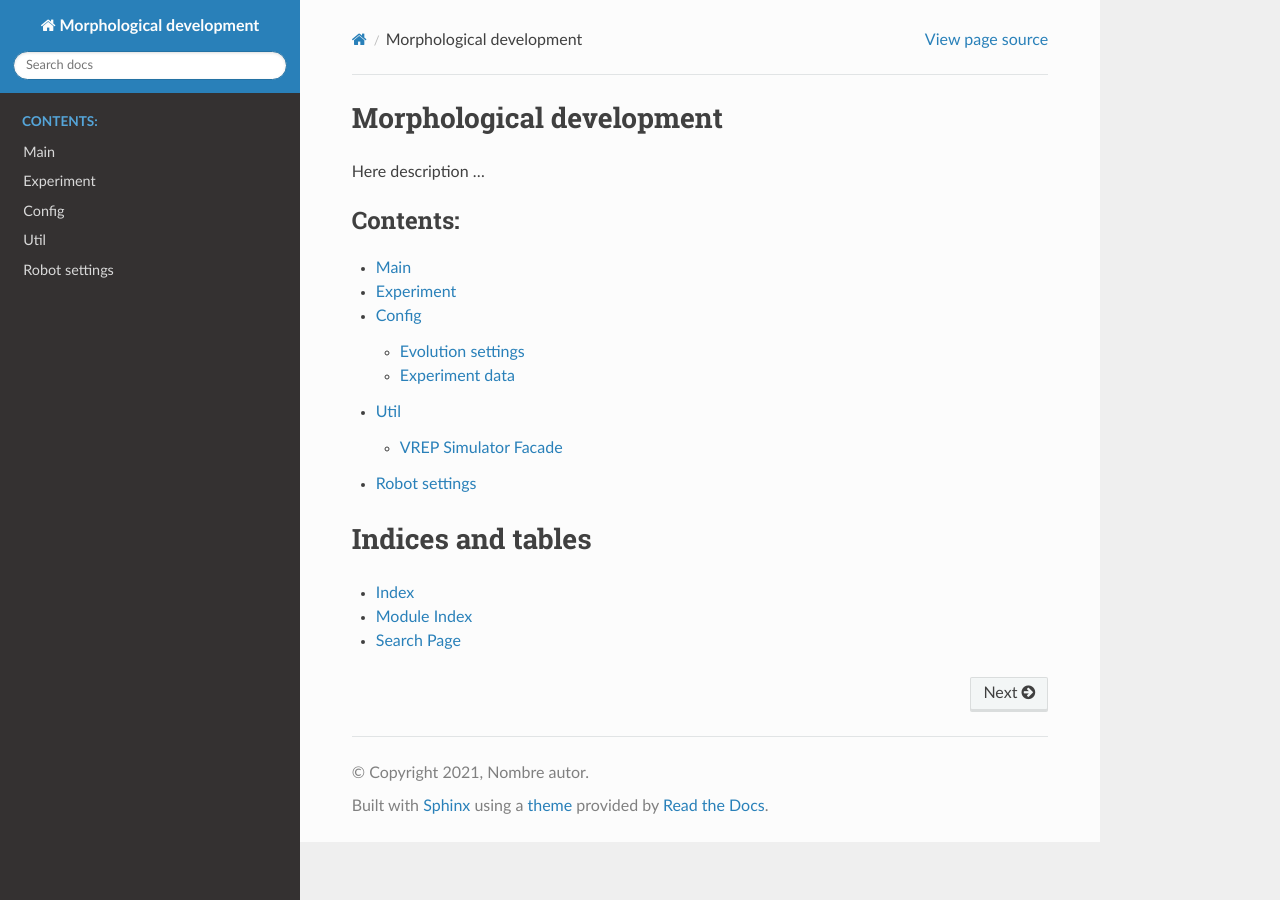
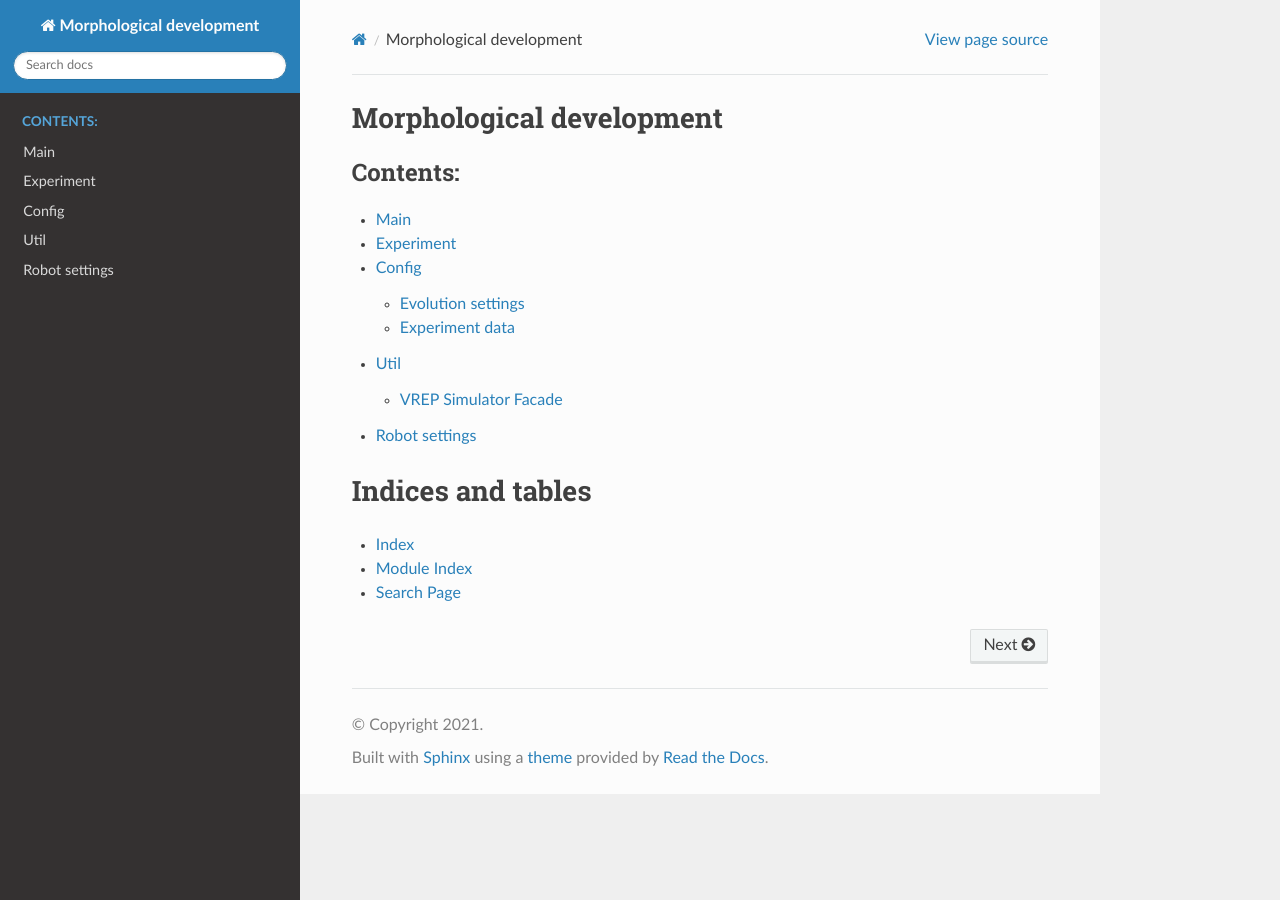
Before and after one commit to GII/morphological_development, a Sphinx documentation site: the page built from projects/2021_neurocomputing/doc-generation/source/index.rst, in a window 1280 px wide. Built offline with Sphinx 7.4.7 and the Read the Docs theme 2.0.0, drawn with Linux system fonts in a browser that asks for light colours.

Commit message:
Minor changes in documentation

```diff
--- a/projects/2021_neurocomputing/doc-generation/source/conf.py
+++ b/projects/2021_neurocomputing/doc-generation/source/conf.py
@@ -20,8 +20,8 @@ sys.path.insert(0, os.path.abspath("../../source_code"))
 # -- Project information -----------------------------------------------------
 
 project = "Morphological development"
-copyright = "2021, Nombre autor"
-author = "Nombre autor"
+copyright = "2021"
+author = "Martín Naya"
 
 # The full version, including alpha/beta/rc tags
 release = "0.1"
@@ -56,6 +56,6 @@ html_theme = "sphinx_rtd_theme"
 # relative to this directory. They are copied after the builtin static files,
 # so a file named "default.css" will overwrite the builtin "default.css".
 
-html_static_path = ["_static"]
+# html_static_path = ["_static"]
 
 # html_logo = "_static/logo.png"
--- a/projects/2021_neurocomputing/doc-generation/source/index.rst
+++ b/projects/2021_neurocomputing/doc-generation/source/index.rst
@@ -1,9 +1,6 @@
 
 Morphological development
 =========================
-
-Here description ...
-
 
 .. toctree::
    :maxdepth: 2
```
